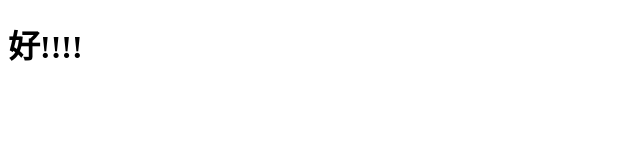
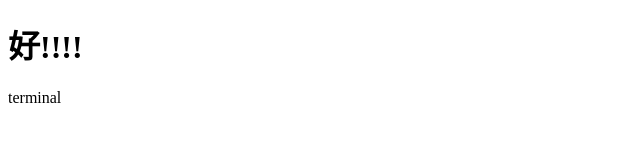
Before and after one commit to bilibilinatural/git-demo, a plain HTML site: page index.html in a window 1280 px wide. Shown: the full height of the page, 0-640 px from the left. Drawn offline with Linux system fonts and the light colour scheme.

Commit message:
second submit

```diff
--- a/index.html
+++ b/index.html
@@ -10,6 +10,7 @@
 
 <body>
     <h1>好!!!!</h1>
+    <span>terminal</span>
 </body>
 
 </html>
```
